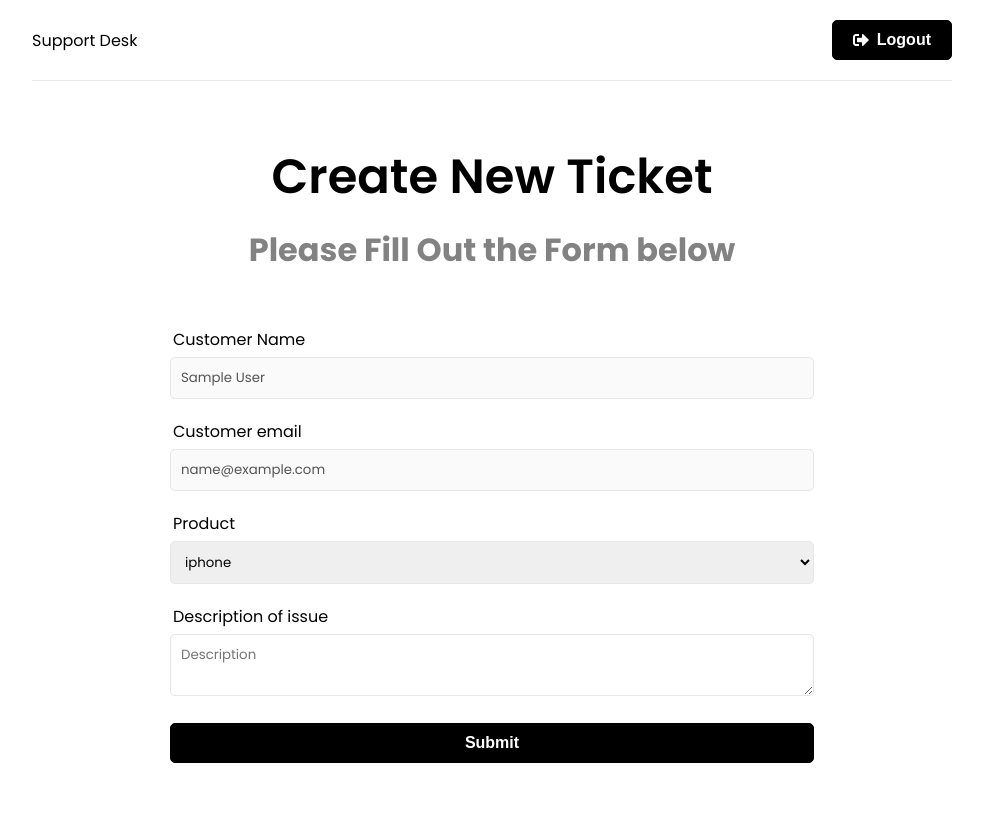
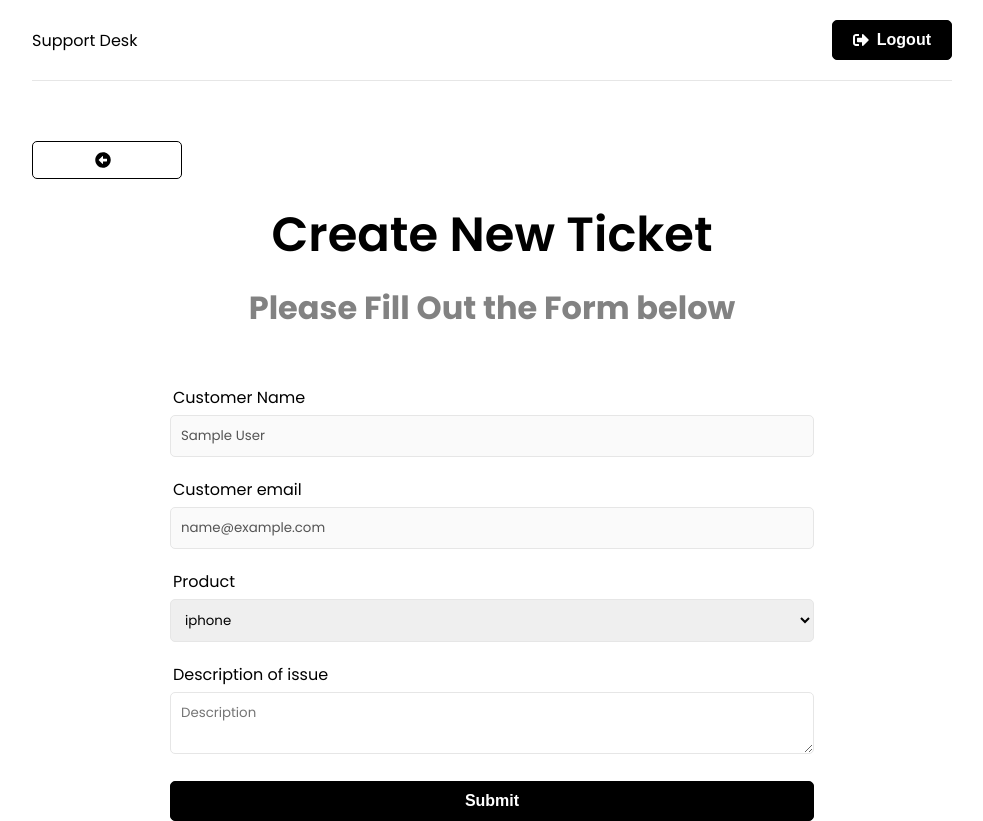
Before and after one commit to mohamedabdallah20/Support-Desk, a React (Create React App) app in the folder frontend/: page /new-ticket in a window 1280 px wide. Shown: the whole page, without its empty margins (148-1131 px from the left). Before the commit the page ends 800 px from the top, so only its background shows below. Built offline with nearby package versions, Linux system fonts and the light colour scheme; sample sign-in values are in the browser's storage.

Commit message:
Add BackButton to new-ticket page

```diff
--- /dev/null
+++ b/frontend/src/components/BackButton.jsx
@@ -0,0 +1,12 @@
+import React from 'react'
+import { FaArrowAltCircleLeft } from 'react-icons/fa'
+import { Link } from 'react-router-dom'
+const BackButton = ({ url }) => {
+  return (
+    <Link to={url} className="btn btn-reverse btn-back">
+      <FaArrowAltCircleLeft />
+    </Link>
+  )
+}
+
+export default BackButton
--- a/frontend/src/pages/NewTicket.jsx
+++ b/frontend/src/pages/NewTicket.jsx
@@ -4,6 +4,7 @@
 import { toast } from 'react-toastify'
 import { createTicket, reset } from '../features/tickets/ticketSlice'
 import Spinner from '../components/Spinner'
+import BackButton from '../components/BackButton'
 
 function NewTicket() {
   const { user } = useSelector((state) => state.auth)
@@ -36,6 +37,7 @@
   }
   return (
     <>
+      <BackButton url={'/'} />
       <section className="heading">
         <h1>Create New Ticket</h1>
         <p>Please Fill Out the Form below</p>
```
